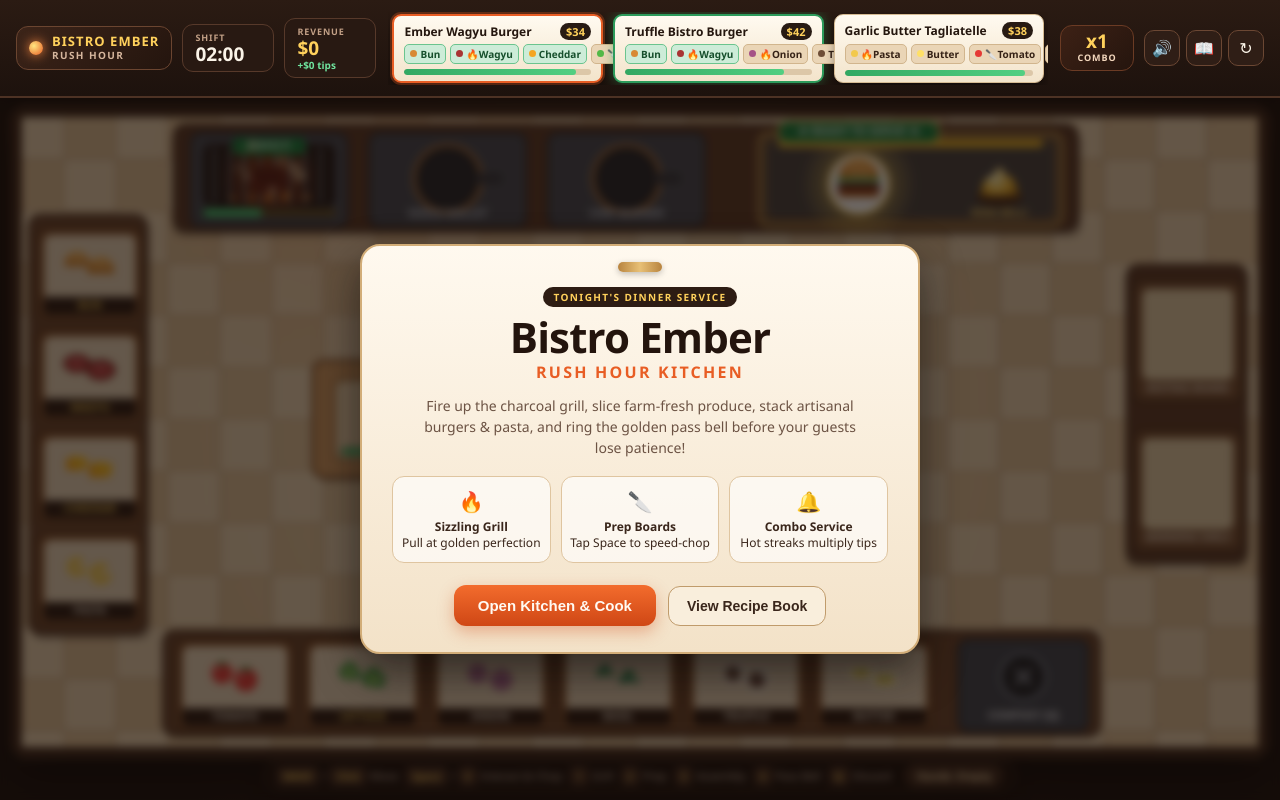
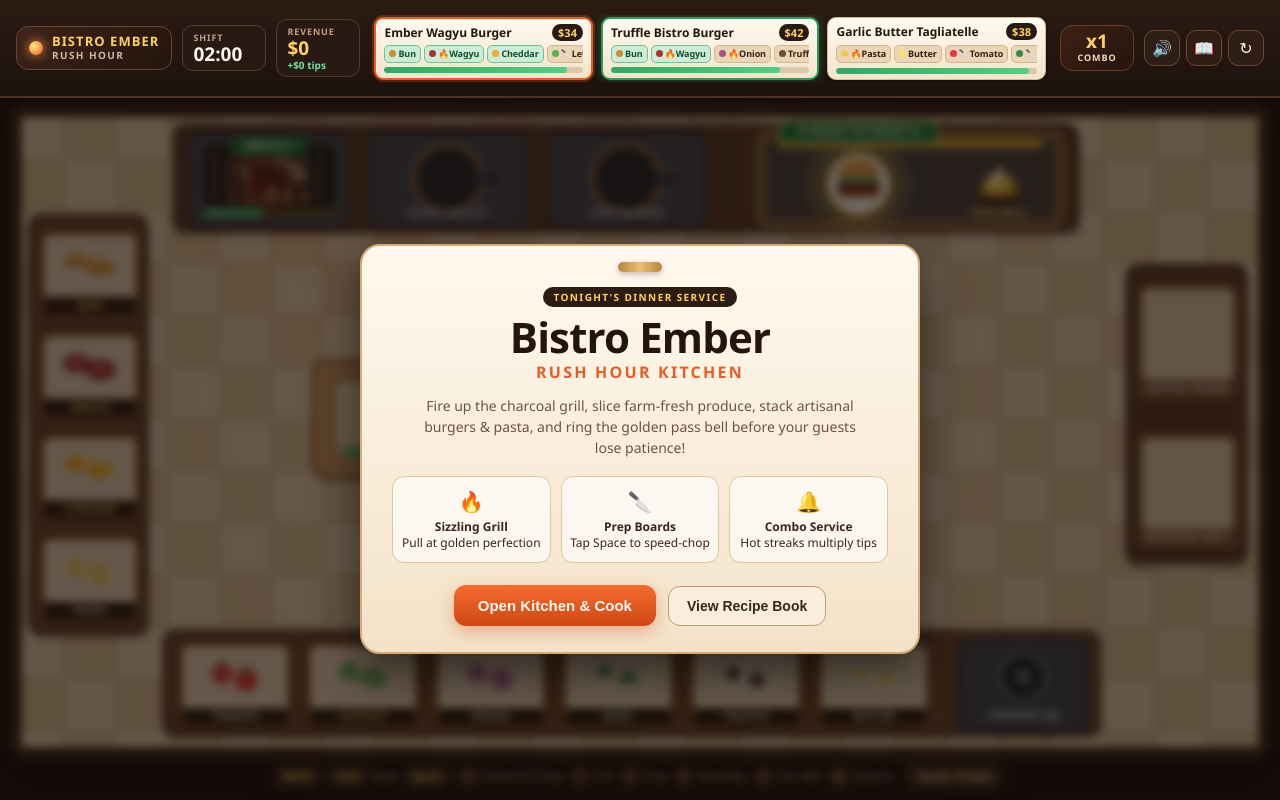
Before and after one commit to edisonradit93/makefun-best-cooking-game, a plain HTML site: page game/index.html in a window 1280 px wide. Drawn offline with Linux system fonts and the light colour scheme; animation ran at ten frames a second.

Commit message:
fix: showcase active kitchen as cover and remove order rail overflow

```diff
--- a/game/styles.css
+++ b/game/styles.css
@@ -98,8 +98,8 @@ html, body {
   display: flex;
   flex-direction: column;
   justify-content: center;
-  min-width: 92px;
-  padding: 6px 12px;
+  min-width: 84px;
+  padding: 5px 10px;
   border-radius: 11px;
   background: #281912;
   border: 1px solid #57392a;
@@ -149,11 +149,11 @@ html, body {
 .order-rail {
   display: flex;
   align-items: stretch;
-  gap: 10px;
+  gap: 8px;
   flex: 1;
   min-width: 0;
-  overflow-x: auto;
-  padding: 2px 4px;
+  overflow: hidden;
+  padding: 2px;
 }
 
 .order-ticket {
@@ -161,10 +161,10 @@ html, body {
   display: flex;
   flex-direction: column;
   justify-content: space-between;
-  min-width: 205px;
-  max-width: 245px;
-  flex: 1 1 215px;
-  padding: 7px 10px 6px;
+  min-width: 195px;
+  max-width: 240px;
+  flex: 1 1 195px;
+  padding: 5px 8px;
   background: linear-gradient(180deg, #fffaf0 0%, #f3e4cb 100%);
   color: var(--ink-dark);
   border-radius: 9px;
@@ -219,23 +219,25 @@ html, body {
 .ticket-ingredients {
   display: flex;
   align-items: center;
-  gap: 4px;
+  gap: 3px;
   flex-wrap: nowrap;
-  margin-bottom: 5px;
+  margin-bottom: 4px;
+  overflow: hidden;
 }
 
 .ing-chip {
   display: inline-flex;
   align-items: center;
-  gap: 3px;
-  padding: 2px 5px;
+  gap: 2px;
+  padding: 1.5px 4px;
   border-radius: 5px;
-  font-size: 10px;
+  font-size: 9px;
   font-weight: 700;
   background: #ead5b6;
   color: #362216;
   border: 1px solid #d1b58d;
   white-space: nowrap;
+  letter-spacing: -0.01em;
 }
 
 .ing-chip.done {
```
Also changed, not shown: screenshots/1-play.jpg (added), screenshots/1-start.jpg (deleted), screenshots/2-play.jpg (deleted), screenshots/2-start.jpg (added), screenshots/3-end.jpg, 1 other file.
